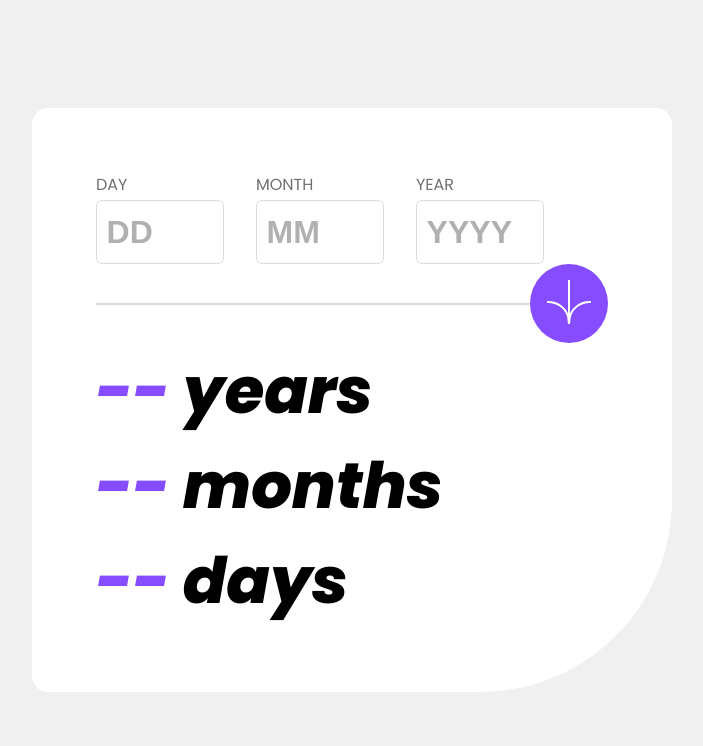
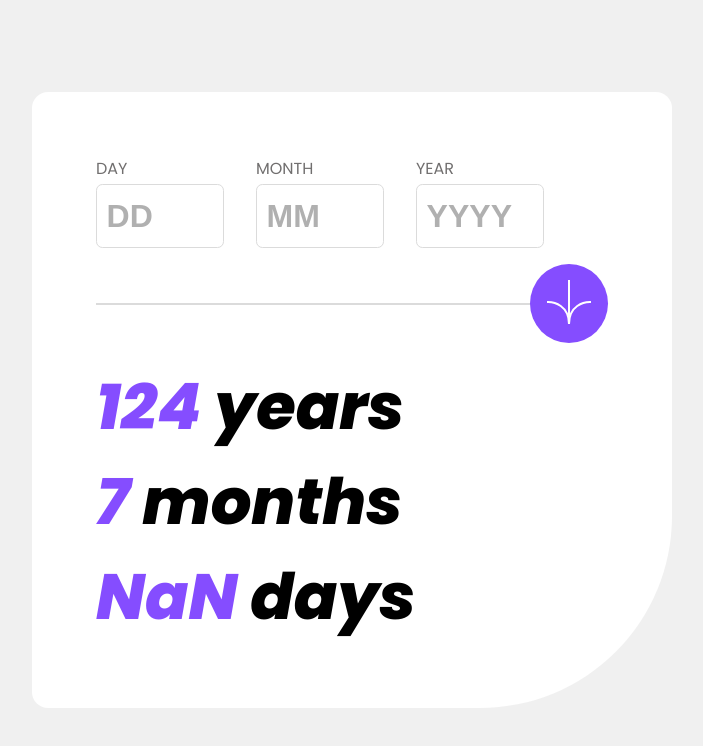
Before and after one commit to JoelS711/FrontendMentor, a plain HTML site: page age-calculator-app-main/index.html in a window 1280 px wide. Both pictures are taken after a click on the button 857 px from the left and 303 px from the top of the page. Shown: the whole page, without its empty margins (288-991 px from the left). Drawn offline with Linux system fonts and the light colour scheme.

Commit message:
Se carga logica de calcular edad  en app.js

```diff
--- a/age-calculator-app-main/app/app.js
+++ b/age-calculator-app-main/app/app.js
@@ -0,0 +1,31 @@
+
+
+function calculateAge() {
+    const today = new Date();
+    const day = document.getElementById('day').value;
+    const month = document.getElementById('month').value-1;
+    const year = document.getElementById('year').value;
+    const birthDate = new Date(year, month, day)
+
+    let ageYears = today.getFullYear() - birthDate.getFullYear();
+    let ageMonths = today.getMonth() - birthDate.getMonth();
+    let ageDays = today.getDate() - birthDate.getDate();
+
+    console.log(ageDays)
+    if (ageDays<0){
+        ageMonths--;
+        const lastMonth = new Date(today.getFullYear, today.getMonth, 0);
+        ageDays += lastMonth.getDate();
+    }
+
+    if (ageMonths < 0) {
+        ageYears--;
+        ageMonths += 12;
+    }
+
+    document.getElementById('years').textContent = ageYears;
+    document.getElementById('months').textContent = ageMonths;
+    document.getElementById('days').textContent = ageDays;
+    console.log('Years: ', ageYears, 'Months: ', ageMonths, 'Days: ',ageDays);
+    console.log(day);
+}
--- a/age-calculator-app-main/index.html
+++ b/age-calculator-app-main/index.html
@@ -1,16 +1,17 @@
 <!DOCTYPE html>
 <html lang="en">
+
 <head>
   <meta charset="UTF-8">
-  <meta name="viewport" content="width=device-width, initial-scale=1.0"> <!-- displays site properly based on user's device -->
+  <meta name="viewport" content="width=device-width, initial-scale=1.0">
+  <!-- displays site properly based on user's device -->
 
   <link rel="icon" type="image/png" sizes="32x32" href="./assets/images/favicon-32x32.png">
   <link rel="stylesheet" href="styles/style.css">
   <title>Frontend Mentor | Age calculator app</title>
 
-  <!-- Feel free to remove these styles or customise in your own stylesheet 👍 -->
+</head>
 
-</head>
 <body>
 
   <main>
@@ -19,20 +20,24 @@
         <div class="container__inputs">
           <div class="container__form-group">
             <label for="day">DAY</label>
-          <input type="number" id="day" name="day" min="1" max="31" class="container__input" placeholder="DD" required>
+            <input type="number" id="day" name="day" min="1" max="31" class="container__input" placeholder="DD"
+              required>
           </div>
           <div class="container__form-group">
             <label for="month">MONTH</label>
-          <input type="number" id="month" name="month" min="1" max="12" class="container__input" placeholder="MM" required>
+            <input type="number" id="month" name="month" min="1" max="12" class="container__input" placeholder="MM"
+              required>
           </div>
           <div class="container__form-group">
             <label for="year">YEAR</label>
-          <input type="number" id="year" name="year" min="1900" max="2100" class="container__input" placeholder="YYYY" required>
+            <input type="number" id="year" name="year" min="1900" max="2100" class="container__input" placeholder="YYYY"
+              required>
           </div>
         </div>
         <div class="container__button">
           <hr class="container__line">
-        <button class="container__btn"><img src="assets/images/icon-arrow.svg" alt="Icon Arrow"></button>
+          <button class="container__btn" onclick="calculateAge()"><img src="assets/images/icon-arrow.svg"
+              alt="Icon Arrow"></button>
         </div>
         <div class="container__result">
           <p class="container__date"><span id="years" class="container__datespan">--</span> years</p>
@@ -48,5 +53,7 @@
     Challenge by <a href="https://www.frontendmentor.io?ref=challenge" target="_blank">Frontend Mentor</a>.
     Coded by <a href="#">JoelS711</a>.
   </div>-->
+  <script src="app/app.js"></script>
 </body>
+
 </html>
--- a/age-calculator-app-main/styles/style.css
+++ b/age-calculator-app-main/styles/style.css
@@ -65,6 +65,9 @@ body{
     border-radius: 1rem 1rem 12rem 1rem;
     padding: 4rem;
     width: 50%;
+    display: flex;
+    flex-direction: column;
+    gap: 1rem;
 }
 
 .container__inputs{
```
Lines whose indentation alone changed are shown as unchanged.
